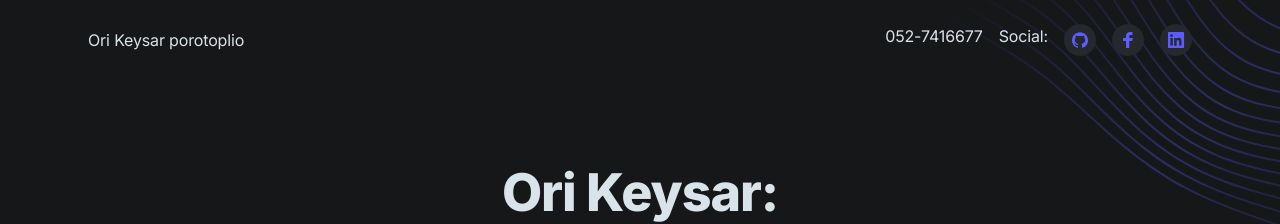
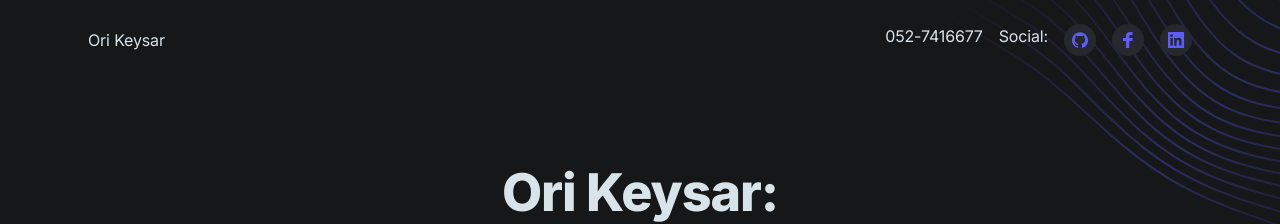
Before and after one commit to YahavMesika/portfolio, a Next.js app: page / in a window 1280 px wide. Shown: the top 224 px of the page. Built offline with nearby package versions, Linux system fonts and the light colour scheme.

Commit message:
haeder fix

```diff
--- a/components/ui/header.tsx
+++ b/components/ui/header.tsx
@@ -9,7 +9,7 @@ export default function Header() {
           {/* Site branding */}
           <div className="shrink-0 mr-4">
             {/* Logo */}
-            <p >Ori Keysar porotoplio </p>
+            <p >Ori Keysar </p>
           </div>
 
 
```
